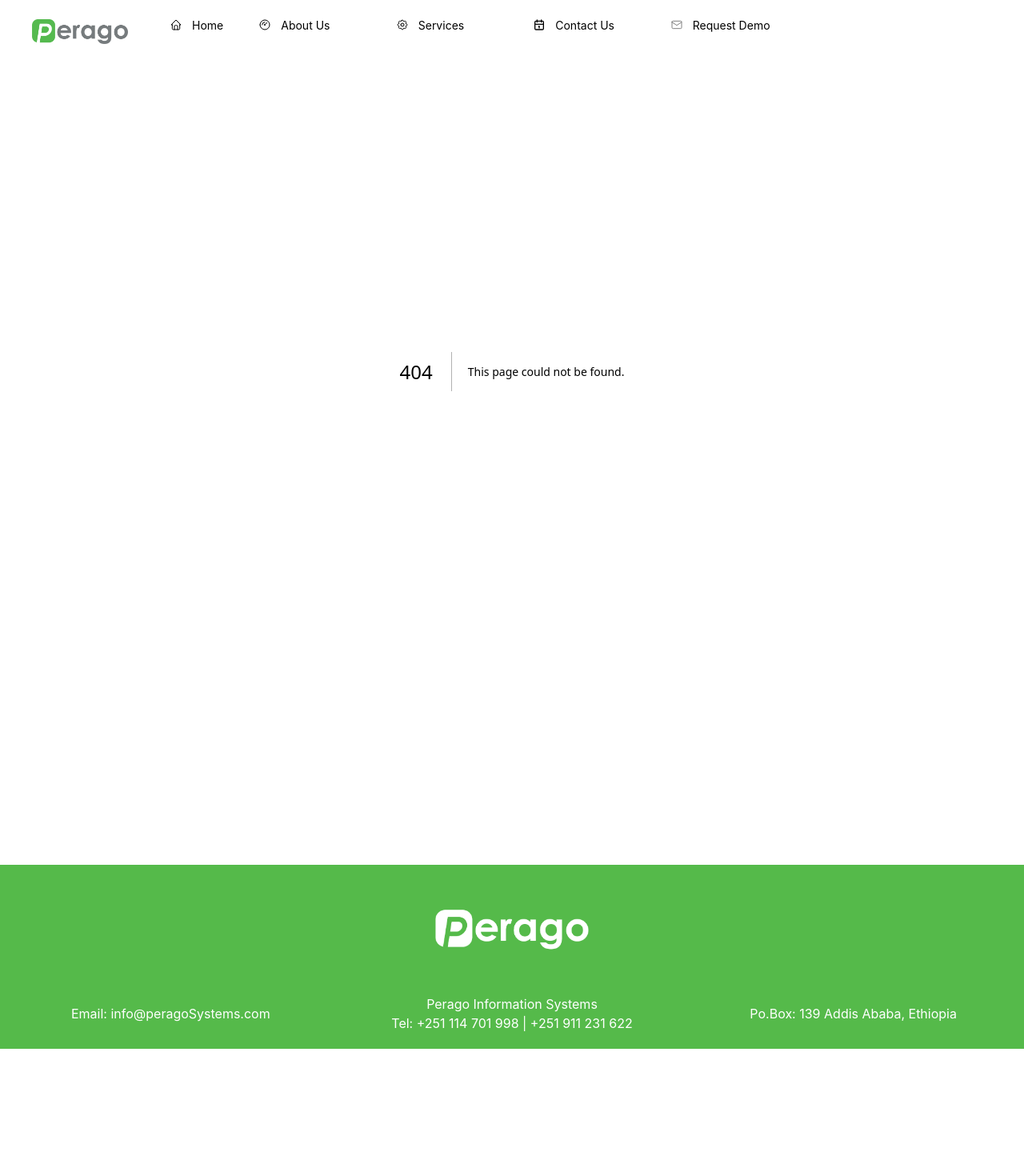
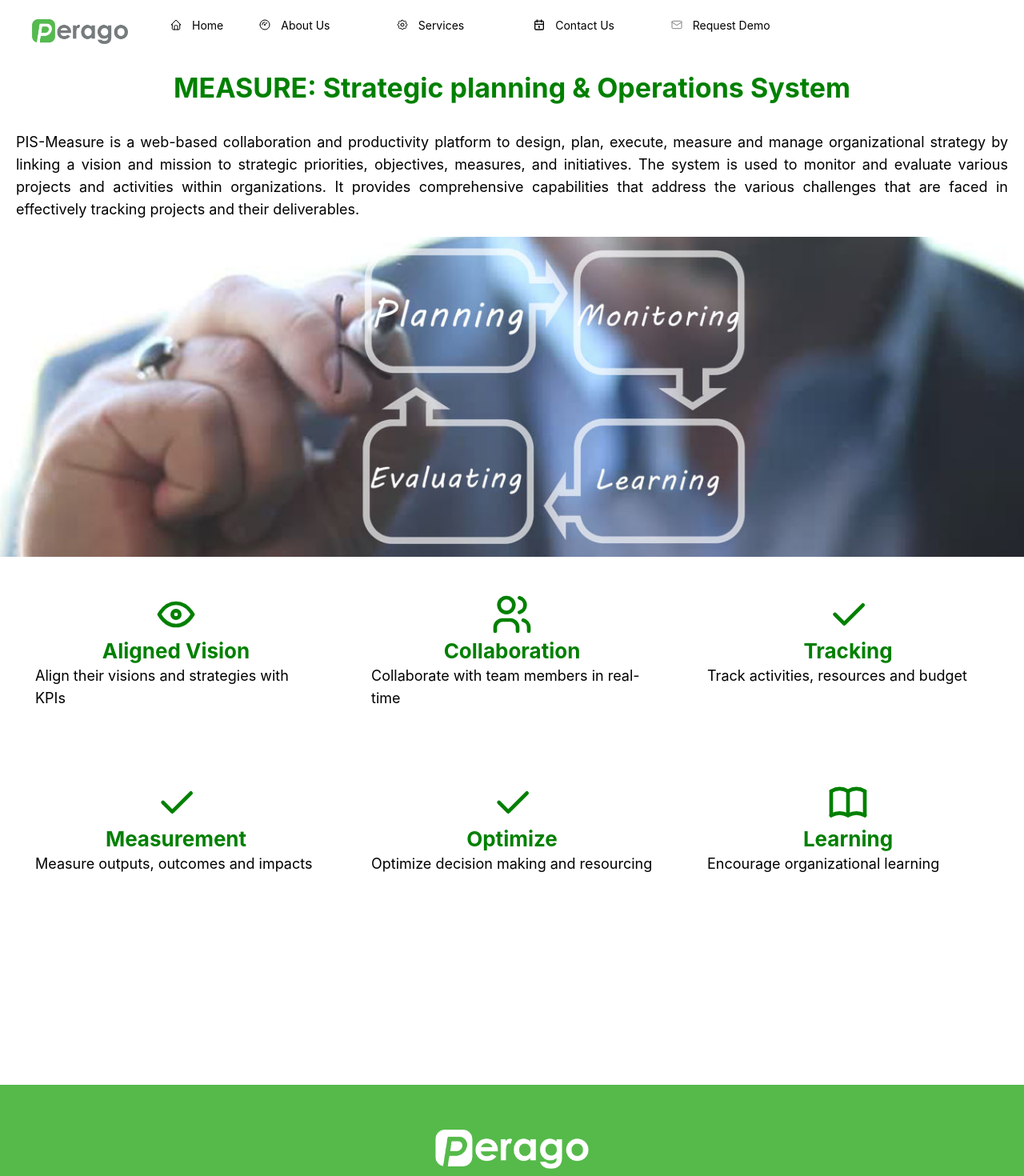
Before and after one commit to lensbelete/perago-systems, a Next.js app: page /measure in a window 1280 px wide. Before the commit this address had no page. Shown: the top 1470 px of the page at 80% size. Before the commit the page ends 1311 px from the top, so only its background shows below. Built offline with nearby package versions, Linux system fonts and the light colour scheme.

Commit message:
added additional detail pages

```diff
--- /dev/null
+++ b/src/app/(homePageDetails)/engage/page.tsx
@@ -0,0 +1,99 @@
+import { Title, Text, Flex, Box } from '@mantine/core'
+import Image from 'next/image';
+import React from 'react'
+import hero from "../../../assets/hero3.jpg"
+import { IconHeadphones, IconMessage, IconMessageDots, IconTrendingUp, IconUsers } from '@tabler/icons-react';
+const page = () => {
+  return (
+    <div>
+        <Title   order={1}
+          mb="sm"
+          style={{ color: "green" }} className="pt-6 text-center">
+            ENGAGE: Customer Engagement Solution</Title>
+
+          <Text className='p-5 text-justify text-lg'> It is a communication platform between customers and a
+          service provider through various electronic channels of correspondence to enhance overall customer
+          experiences and delight. The system encourages customers' engagement in controlling the quality
+          of services and instills accountability in the workplace. Currently, sponsored by the Ministry
+          of Communication and Information Technology, this customer service platform is being used by
+           various organizations for online customer compliant and suggestion management.
+           There are 5 government organizations on the platform.
+             </Text>
+
+             <Image
+             alt="eservice logo"
+             src={hero}
+             className='w-screen'
+             />
+
+            <Flex
+                direction={{ base: 'column', sm: 'row' }}
+                gap={{ base: 'sm', sm: 'lg' }}
+                justify={{ sm: 'center' }}
+                className="p-5"
+            >
+
+                <Box style={{ maxWidth: "100%", width: "100%"}} className='p-6'>
+                <div className='flex justify-center'>
+                    <IconHeadphones size={56} color='green'/>
+                </div>
+                <Title order={2} style={{color: "green"}} className='text-center'>Understand your customer</Title>
+
+
+                        <Text className='text-lg'>Let customers speak about their dissatisfactions
+                             and let them know their feedbacks are valued
+                        </Text>
+
+                </Box>
+                <Box style={{ maxWidth: "100%", width: "100%" }} className='p-6'>
+                <div className='flex justify-center'>
+                <IconMessageDots size={56} color='green'/>
+                    </div>
+
+                            <Title order={2} style={{color:"green"}} className='text-center'>Streamline conversation</Title>
+                            <Text className='text-lg'>Stay on top of all customer requests coming in from different support channels</Text>
+
+                </Box>
+
+
+
+
+                </Flex>
+                <Flex
+                direction={{ base: 'column', sm: 'row' }}
+                gap={{ base: 'sm', sm: 'lg' }}
+                justify={{ sm: 'center' }}
+                className="p-5"
+            >
+                    <Box style={{ maxWidth: "100%", width: "100%" }} className='p-6'>
+                    <div className='flex justify-center'>
+                    <IconUsers size={56} color='green'/>
+                    </div>
+
+
+                            <Title order={2} style={{color:"green"}} className='text-center'>Collaborate Better</Title>
+                            <Text className='text-lg'>Get help from the right people across internal teams by looping them into filed cases</Text>
+
+                    </Box>
+                    <Box style={{ maxWidth: "100%", width: "100%" }} className='p-6'>
+                    <div className='flex justify-center'>
+                    <IconTrendingUp size={56} color='green'/> </div>
+
+
+                        <Title order={2} style={{color:"green"}} className='text-center'>Stay productive
+</Title>
+                        <Text className='text-lg'>Make use smart automations to get things done faster and better</Text>
+
+                    </Box>
+
+
+
+                </Flex>
+
+
+
+    </div>
+  )
+}
+
+export default page
--- /dev/null
+++ b/src/app/(homePageDetails)/measure/page.tsx
@@ -0,0 +1,116 @@
+import { Title, Text, Flex, Box } from '@mantine/core'
+import Image from 'next/image';
+import React from 'react'
+import hero from "../../../assets/hero5.jpg"
+import { IconBook, IconCheck, IconEye, IconHeadphones, IconMessage, IconMessageDots, IconTrendingUp, IconUser, IconUsers } from '@tabler/icons-react';
+const page = () => {
+  return (
+    <div>
+        <Title   order={1}
+          mb="sm"
+          style={{ color: "green" }} className="pt-6 text-center">
+            MEASURE: Strategic planning & Operations System</Title>
+
+          <Text className='p-5 text-justify text-lg'>PIS-Measure is a web-based collaboration
+          and productivity platform to design, plan, execute, measure and manage organizational
+          strategy by linking a vision and mission to strategic priorities, objectives, measures,
+           and initiatives. The system is used to monitor and evaluate various projects and activities
+           within organizations. It provides comprehensive capabilities that address the
+           various challenges that are faced in effectively tracking projects and their deliverables.
+             </Text>
+
+             <Image
+             alt="eservice logo"
+             src={hero}
+             className='w-screen'
+             />
+
+            <Flex
+                direction={{ base: 'column', sm: 'row' }}
+                gap={{ base: 'sm', sm: 'lg' }}
+                justify={{ sm: 'center' }}
+                className="p-5"
+            >
+
+                <Box style={{ maxWidth: "100%", width: "100%"}} className='p-6'>
+                <div className='flex justify-center'>
+                    <IconEye size={56} color='green'/>
+                </div>
+                <Title order={2} style={{color: "green"}} className='text-center'>Aligned Vision</Title>
+
+
+                        <Text className='text-lg'>Align their visions and strategies with KPIs
+                        </Text>
+
+                </Box>
+                <Box style={{ maxWidth: "100%", width: "100%" }} className='p-6'>
+                <div className='flex justify-center'>
+                <IconUsers size={56} color='green'/>
+                    </div>
+
+                            <Title order={2} style={{color:"green"}} className='text-center'>Collaboration</Title>
+                            <Text className='text-lg'>Collaborate with team members in real-time</Text>
+
+                </Box>
+                <Box style={{ maxWidth: "100%", width: "100%" }} className='p-6'>
+                <div className='flex justify-center'>
+                <IconCheck size={56} color='green'/>
+                    </div>
+
+                            <Title order={2} style={{color:"green"}} className='text-center'>Tracking</Title>
+                            <Text className='text-lg'>Track activities, resources and budget</Text>
+
+                </Box>
+
+
+
+
+                </Flex>
+                <Flex
+                direction={{ base: 'column', sm: 'row' }}
+                gap={{ base: 'sm', sm: 'lg' }}
+                justify={{ sm: 'center' }}
+                className="p-5"
+            >
+                    <Box style={{ maxWidth: "100%", width: "100%" }} className='p-6'>
+                    <div className='flex justify-center'>
+                    <IconCheck size={56} color='green'/>
+                    </div>
+
+
+                            <Title order={2} style={{color:"green"}} className='text-center'>Measurement</Title>
+                            <Text className='text-lg'>Measure outputs, outcomes and impacts</Text>
+
+                    </Box>
+                    <Box style={{ maxWidth: "100%", width: "100%" }} className='p-6'>
+                    <div className='flex justify-center'>
+                    <IconCheck size={56} color='green'/> </div>
+
+
+                        <Title order={2} style={{color:"green"}} className='text-center'>Optimize
+</Title>
+                        <Text className='text-lg'>Optimize decision making and resourcing</Text>
+
+                    </Box>
+                    <Box style={{ maxWidth: "100%", width: "100%" }} className='p-6'>
+                    <div className='flex justify-center'>
+                    <IconBook size={56} color='green'/> </div>
+
+
+                        <Title order={2} style={{color:"green"}} className='text-center'>Learning
+</Title>
+                        <Text className='text-lg'>Encourage organizational learning</Text>
+
+                    </Box>
+
+
+
+                </Flex>
+
+
+
+    </div>
+  )
+}
+
+export default page
--- a/src/app/page.tsx
+++ b/src/app/page.tsx
@@ -206,7 +206,8 @@ export default function Home() {
               </p>
 
                 <Group>
-                  <Button color="gray" >View Details</Button>
+                  <a href="/engage"><Button color="gray" >View Details</Button></a>
+
                   <a href="/requestDemo"><Button color="green">Request Demo</Button></a>
                 </Group>
 
@@ -256,7 +257,8 @@ export default function Home() {
         </p>
 
           <Group>
-            <Button color="gray" >View Details</Button>
+            <a href="/measure"> <Button color="gray" >View Details</Button></a>
+
             <a href="/requestDemo"><Button color="green">Request Demo</Button></a>
           </Group>
       </Box>
```
